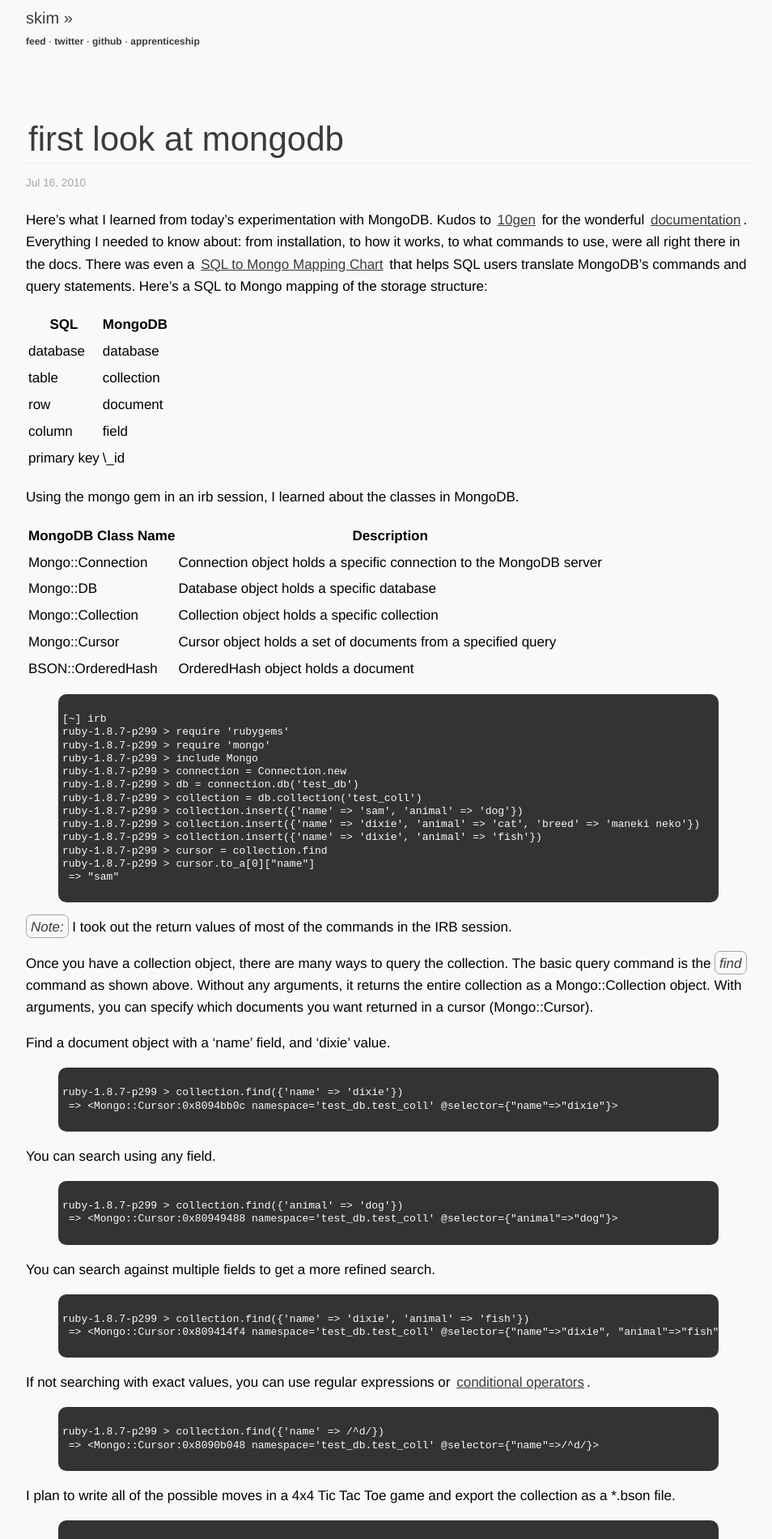
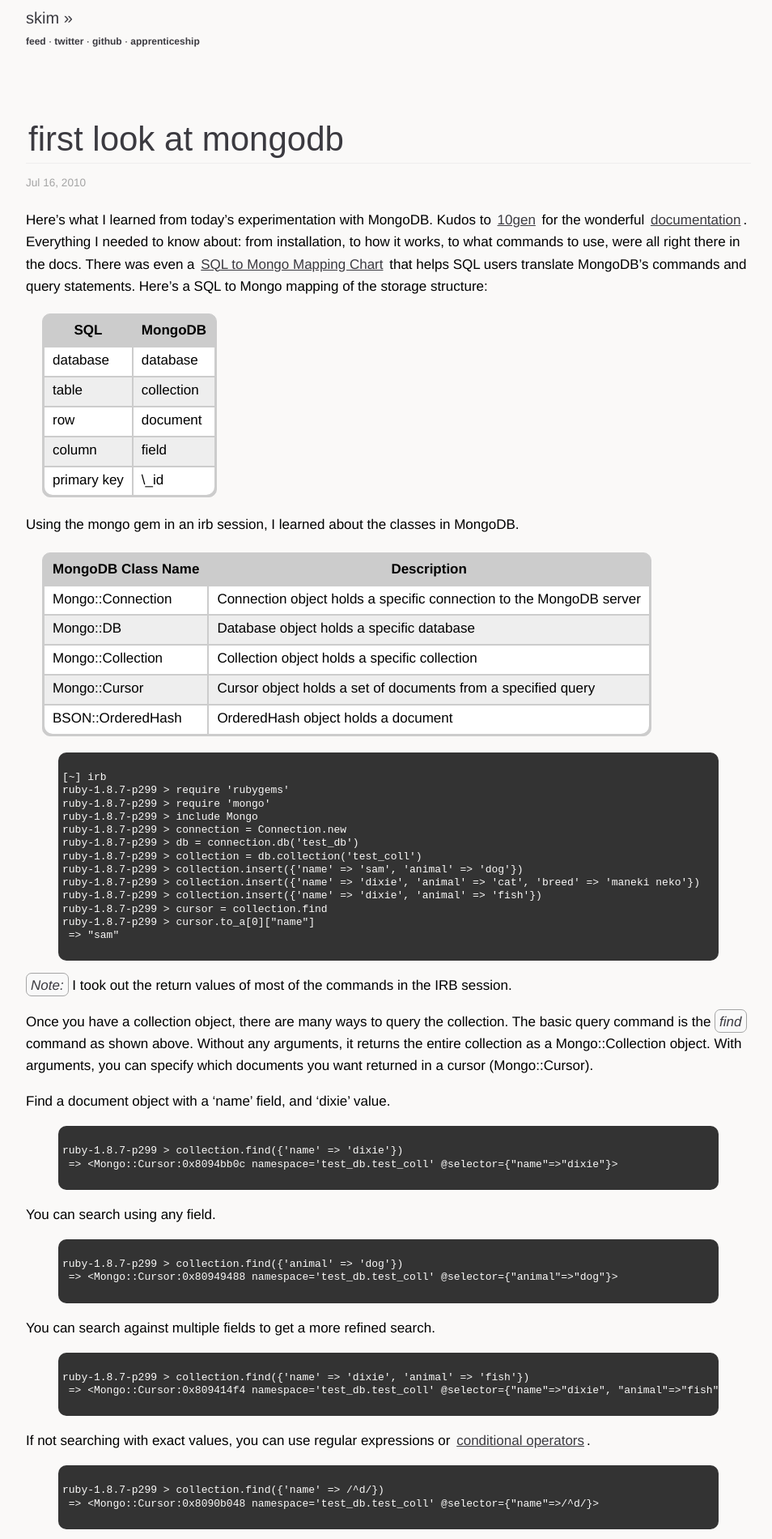
Before and after one commit to sl4m/sl4m.github.com, a Jekyll site: the page built from index.html, in a window 1280 px wide. Shown: the top 1900 px of the page at 81% size, without its empty margins (160-1114 px from the left). Built offline with Jekyll 4.4.1, drawn with Linux system fonts in a browser that asks for light colours.

Commit message:
updated css

```diff
--- a/css/screen.css
+++ b/css/screen.css
@@ -139,3 +139,27 @@ em {
   -moz-border-radius: 7px;
   border: 1px solid #A5A5A5;
 }
+table {
+	background:#ccc;
+	margin:20px;
+	border:#ccc 1px solid;
+	-moz-border-radius:10px;
+	-webkit-border-radius:10px;
+	border-radius:10px
+}
+table th {padding:4px 10px}
+table td {
+	background:#fff;
+	padding:2px 10px 4px 10px
+}
+table tr.even td {background:#eee}
+table tr:last-child td:first-child {
+	-moz-border-radius-bottomleft:10px;
+	-webkit-border-bottom-left-radius:10px;
+	border-bottom-left-radius:10px
+}
+table tr:last-child td:last-child {
+	-moz-border-radius-bottomright:10px;
+	-webkit-border-bottom-right-radius:10px;
+	border-bottom-right-radius:10px
+}
```
